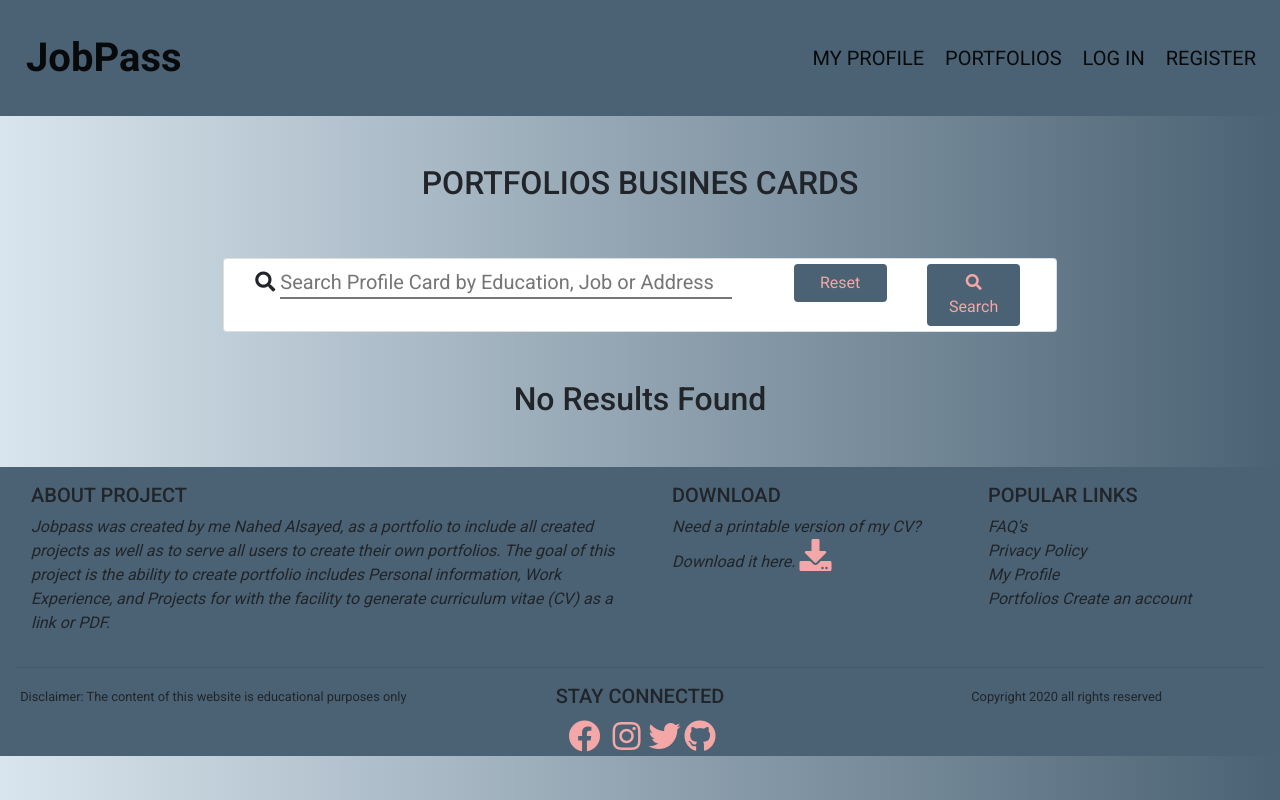
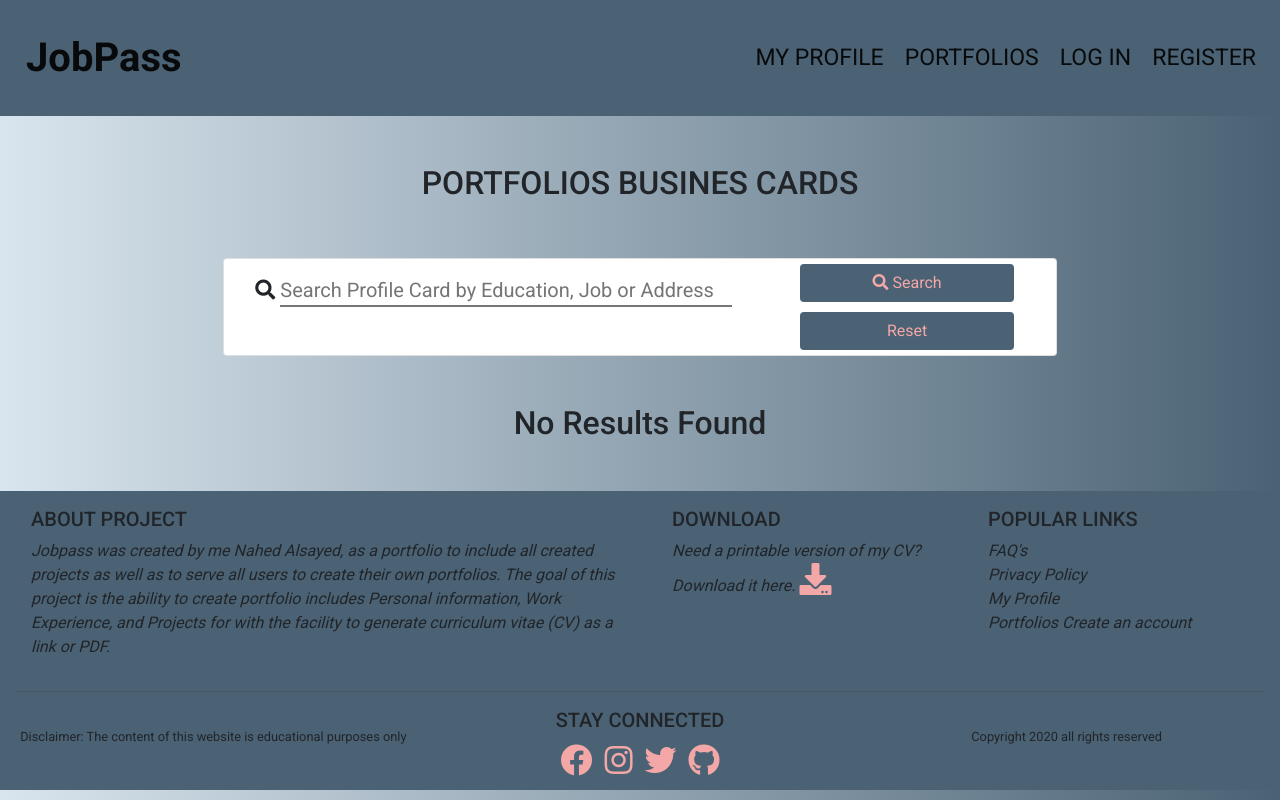
Before and after one commit to nahed2019/jobpass-ms3, a Flask app: page /search in a window 1280 px wide. Run offline with Flask 2, Linux system fonts and the light colour scheme; data that the repository does not hold is empty; some libraries are stand-ins or nearby versions.

Commit message:
last review, add more styles for the pages

```diff
--- a/app.py
+++ b/app.py
@@ -72,6 +72,7 @@ def register():
         session["user"] = request.form.get("username").lower()
         flash("Registration Successful!")
         return redirect(url_for("add_profile", username=session["user"]))
+
     return render_template("register.html")
 
 
--- a/static/css/style.css
+++ b/static/css/style.css
@@ -44,7 +44,7 @@ hr.solid {
 
 .nav-item {
   font-weight: 400;
-  font-size: 20px;
+  font-size: 23px;
   padding-left: 5px;
 }
 
@@ -54,6 +54,8 @@ hr.solid {
   min-height: 100px;
   justify-content: center;
   background-color: #4a6274;
+  margin-bottom: 0;
+  padding-bottom: 10px;
 }
 
 .icon-footer {
@@ -73,7 +75,6 @@ hr.solid {
 .icon-color {
   color: #f3a7a7;
   background-color: #4a6274;
-  size: 32px;
 }
 
 .btn-large {
@@ -106,7 +107,7 @@ hr.solid {
     color: #f3a7a7;
 }
 
-/* ------------------------------------------------Add Profile page */
+/* ----------------------------------------------------------Add Profile page */
 
 /* credit: code for vertical Tabs taken from https://bootstrapious.com/p/bootstrap-vertical-tabs
 and edited slightly to fit project needs */
@@ -142,7 +143,7 @@ and edited slightly to fit project needs */
   opacity: 1;
 }
 
-/* ------------------------------------------------portfolios */
+/* ------------------------------------------------portfolios page */
 
 .card-shop {
   margin: 10px;
@@ -161,17 +162,10 @@ and edited slightly to fit project needs */
   width: 90%;
 }
 
-@media (max-width: 1200px) {
-  .btn-search {
-      margin-top: 5px;
-    width: 50%;
-  }
+.input-border {
+    border-width: 0 0 2px 0;
 }
 
-.input-border {
-    border-width: 0 0 2px 0;
-
-}
 /* ----------------------------------------------intro section/Manage Profile */
 
 .intro {
@@ -273,7 +267,7 @@ and edited slightly to fit project needs */
 
 /* -------------------------------------------------------------/My profile */
 
-/* -------------------------------------main-container/my profile*/
+/* ---------------main-container/my profile*/
 
 .main-container {
   min-height: 85vh;
@@ -301,7 +295,7 @@ and edited slightly to fit project needs */
     background: #4a6274;
 }
 
-/* -------------------------------------about me-container/my profile*/
+/* ---------------about me-container/my profile*/
 
 .about-container {
   min-height: 90vh;
@@ -314,7 +308,7 @@ and edited slightly to fit project needs */
 }
 
 .about-p-container {
-  align-items: left;
+  text-align: left;
   display: flex;
   margin-top: 40px;
 }
@@ -325,7 +319,7 @@ and edited slightly to fit project needs */
   line-height: 2;
 }
 
-/*skills*/
+/*---------------skills*/
 
 .skill-container {
   min-height: 50vh;
@@ -473,7 +467,7 @@ and edited slightly to fit project needs */
     background-color: rgba(25, 25, 25, 0.2);
 }
 
-/* -------------------------------------my projects-container/my profile*/
+/* ---------------my projects-container/my profile*/
 
 .projects-container {
  margin-bottom: 30px;
@@ -513,7 +507,7 @@ and edited slightly to fit project needs */
   box-shadow:  0 5px 10px 10px rgb(68, 67, 67);
 }
 
-/* -------------------------------------my contact/my profile*/
+/* ---------------my contact/my profile*/
 
 .contact-container {
   min-height: 50vh;
@@ -551,7 +545,7 @@ and edited slightly to fit project needs */
 
 #to-top-btn.active {
   pointer-events: auto;
-  opacity: 0.5;
+  opacity: 0.7;
 }
 
 #to-top-btn.active:hover {
--- a/templates/base.html
+++ b/templates/base.html
@@ -114,8 +114,8 @@
         <hr>
         <div class="row">
             <!--Disclaimer-->
-            <div class=" col-md-4 text-center">
-                <small class="pt-5">Disclaimer: The content of this website is educational purposes only</small>
+            <div class=" col-md-4 text-center pt-3">
+                <small >Disclaimer: The content of this website is educational purposes only</small>
             </div>
             <!--social link-->
             <div class="  col-md-4 text-center">
@@ -127,15 +127,15 @@
                     <i class="fab fa-instagram icon-color fa-2x p-1"></i>
                 </a>
                 <a href="https://www.twitter.com/" target="_blank" aria-label="Twitter" rel="noopener">
-                    <i class="fab fa-twitter icon-color fa-2x" p-1></i>
+                    <i class="fab fa-twitter icon-color fa-2x p-1"></i>
                 </a>
                 <a href="https://www.github.com/" target="_blank" aria-label=" Github" rel="noopener">
-                    <i class="fab fa-github icon-color fa-2x" p-1></i>
+                    <i class="fab fa-github icon-color fa-2x p-1" ></i>
                 </a>
             </div>
             <!--Copyright-->
-            <div class=" col-md-4 text-center">
-                <small class="pt-5 ">Copyright 2020 all rights reserved</small>
+            <div class=" col-md-4 pt-3 text-center">
+                <small >Copyright 2020 all rights reserved</small>
             </div>
         </div>
     </footer>
--- a/templates/edit_experience.html
+++ b/templates/edit_experience.html
@@ -36,7 +36,7 @@
                 <div class="input-group col-6 mb-4 datepicker date">
                     <div class="input-group-prepend">
                         <div class="input-group-text icon-color">
-                            <i class="fas fa-calendar"></i>
+                            From
                         </div>
                     </div>
                     <input type="date" value="{{ work.from_date }}" class="form-control form-control-lg validate"
@@ -45,7 +45,7 @@
                 <div class="input-group col-6 mb-4 datepicker date">
                     <div class="input-group-prepend">
                         <div class="input-group-text icon-color">
-                            <i class="fas fa-calendar"></i>
+                            To
                         </div>
                     </div>
                     <input type="date" value="{{ work.to_date }}" class="form-control form-control-lg validate"
--- a/templates/manage_profile.html
+++ b/templates/manage_profile.html
@@ -185,7 +185,7 @@
             session.user|lower==skill.created_by|lower%}
                 <div class="row">
                     <div class="col">
-                        <p class="text-uppercase font-weight-bold" align="justify">
+                        <p class="text-uppercase font-weight-bold">
                             {{skill.skill_name}}
                         </p>
                     </div>
--- a/templates/portfolios.html
+++ b/templates/portfolios.html
@@ -5,24 +5,22 @@
 <div class="row justify-content-center card col-md-8 offset-md-2 custom-card mb-5">
     <form action="{{ url_for('search') }}" method="post" class="col">
         <div class="row">
-            <div class="input-field form-control-lg  col-lg-8 ">
+            <div class="input-field form-control-lg  col-md-8 pt-3">
                 <i class="fas fa-search "></i>
                 <input type="text" name="query" id="query" minlength="2" class="validate input-border"
                     placeholder="Search Profile Card by Education, Job or Address " style="width: 90%" required>
             </div>
-            <div class="col-lg-2 ">
-                <a href="{{ url_for('portfolios') }}" class="btn btn-search">Reset</a>
-            </div>
-            <div class="col-lg-2 ">
+            <div class="col-md-4 text-center">
                 <button type="submit" class="btn btn-search">
                     <i class="fas fa-search "></i> Search
                 </button>
+                <a href="{{ url_for('portfolios') }}" class="btn btn-search">Reset</a>
             </div>
         </div>
     </form>
 </div>
 {% if basics|length > 0 %}
-<div class="row row-cols-1 row-cols-md-3 row-cols-lg-4 justify-content-center ">
+<div class="row row-cols-1 row-cols-md-3 row-cols-lg-4 justify-content-center mx-2 ">
     {% for basic in basics %}
     <div class="card card-bg card-shop">
         <div class="card-body">
--- a/templates/register.html
+++ b/templates/register.html
@@ -4,7 +4,7 @@
 
 <div class="justify-content-center card col-md-8 offset-md-2 custom-card">
     <div class="card-body">
-        <form class="card-text" method="POST" action="{{ url_for('register') }">
+        <form class="card-text" method="POST" action="{{ url_for('register') }}">
             <div class="form-group">
                 <!-- username -->
                 <div class="row align-items-center">
```
Also changed, not shown: README.md.
